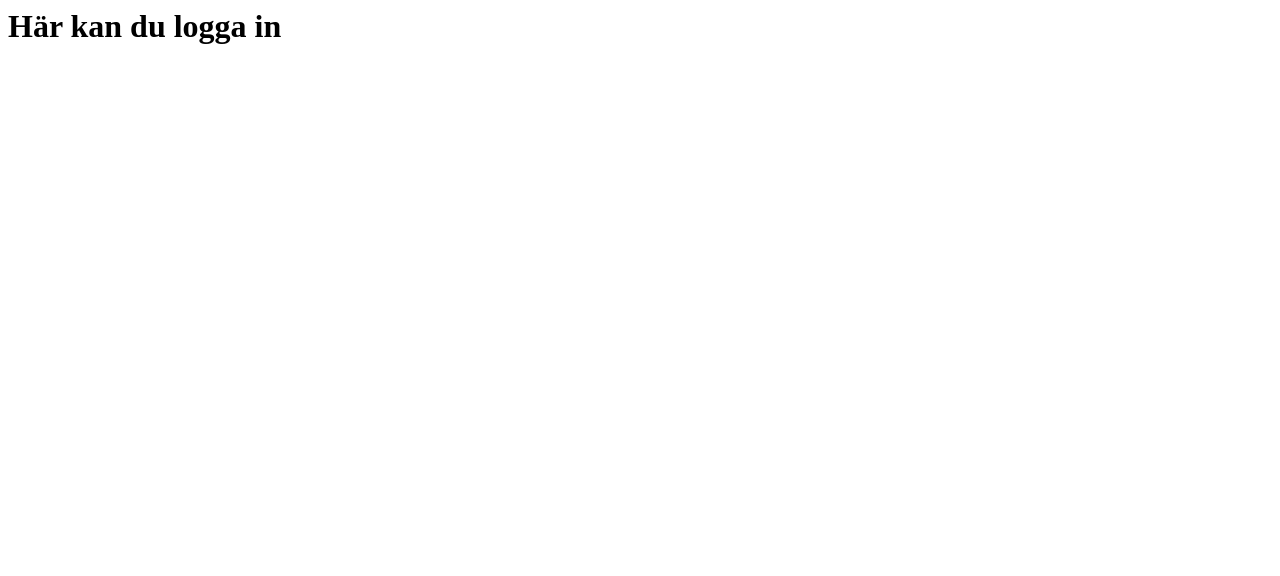
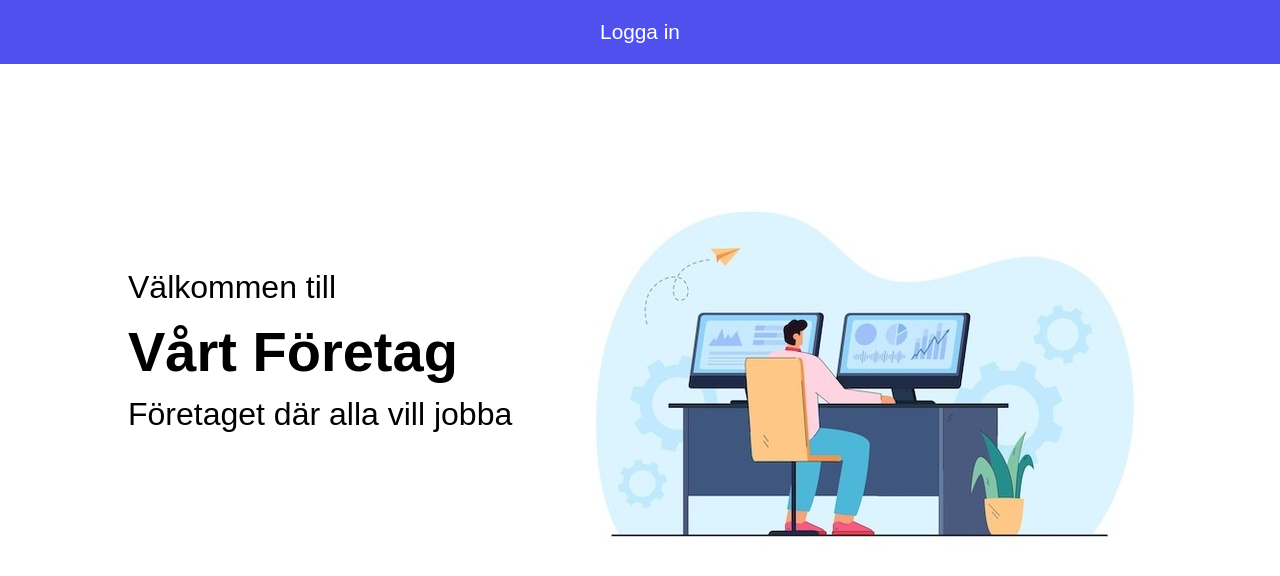
Before and after one commit to mariebayard/Personalregister, a Flask app: page / in a window 1280 px wide. Shown: the top 576 px of the page. Run offline with Flask 3, Linux system fonts and the light colour scheme; parts of the project's set-up code (start-up, migrations or seed data) failed here and were passed over.

Commit message:
Templates; uppdaterat förstasidan samt lagt in template för login. Skapat en route för login

```diff
--- a/app.py
+++ b/app.py
@@ -17,6 +17,10 @@ migrate = Migrate(app, db)
 @app.route("/")
 def firstpage ():
     return render_template('firstpage.html')
+
+@app.route("/login")
+def login():
+    return render_template('login.html')
 
 @app.route("/hem")
 def hem():
--- a/templates/firstpage.html
+++ b/templates/firstpage.html
@@ -1 +1,24 @@
-<h1>Här kan du logga in</h1>
+<!DOCTYPE html>
+<html lang="en">
+<head>
+    <meta charset="UTF-8">
+    <meta name="viewport" content="width=device-width, initial-scale=1.0">
+    <link rel="stylesheet" href="{{ url_for('static', filename='style.css')}}">
+    <title>Vårt företag</title>
+</head>
+<body>
+    <nav>
+        <a href="{{url_for('login')}}">Logga in</a>
+    </nav>
+    <div class="welcome-container">
+        <div class="welcome-div">
+            <p class="welcome-p">Välkommen till</p>
+            <h1 class="welcome-h1">Vårt Företag</h1>
+            <p class="welcome-p">Företaget där alla vill jobba</p>
+        </div>
+        <div class="welcome-img">
+            <img src="/static/welcome_photo.jpeg" alt="bild på arbete">
+        </div>
+    </div>
+</body>
+</html>
--- /dev/null
+++ b/templates/login.html
@@ -0,0 +1 @@
+<h1>Här kan du logga in</h1>
```
